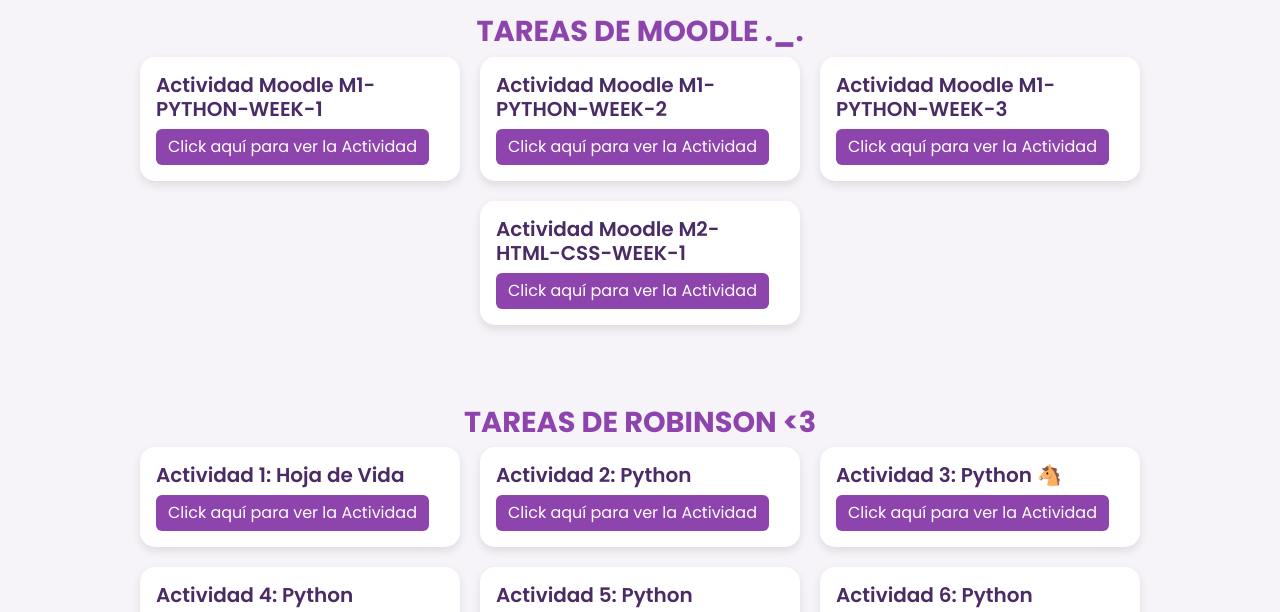
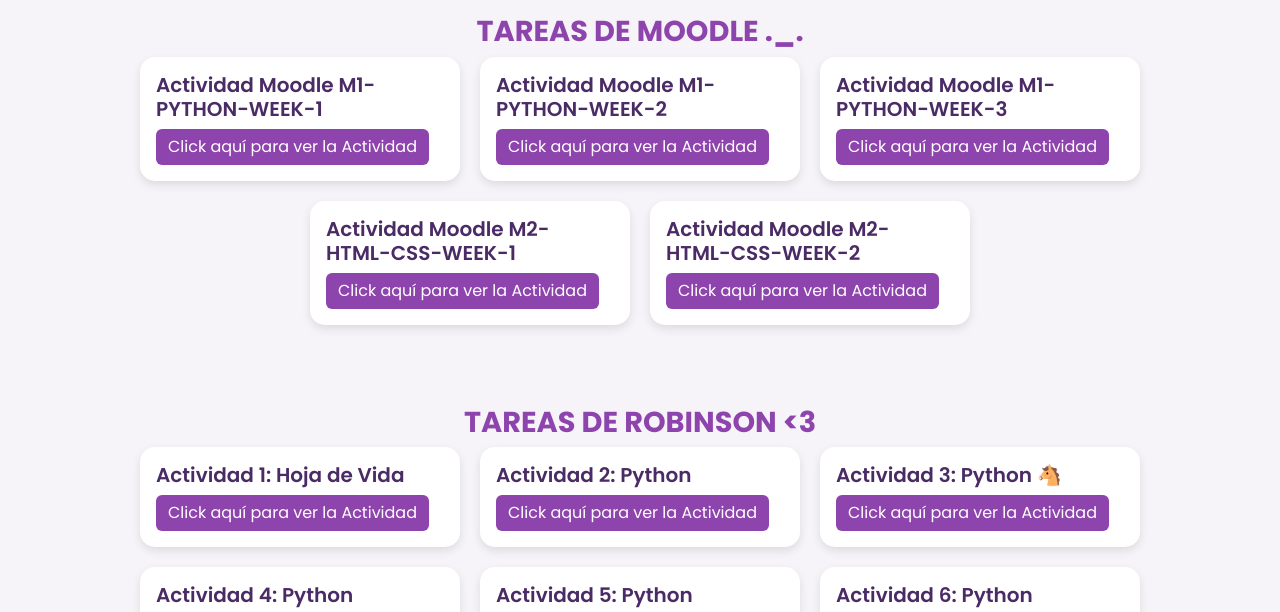
Before and after one commit to TITOS-DEV/PORTAFOLIO-JHONAT-N, a plain HTML site: page tareas.html in a window 1280 px wide. Shown: the part 155-767 px from the top of the page. Drawn offline with nearby package versions, Linux system fonts and the light colour scheme.

Commit message:
Add Moodle Week 2 activity card to tareas.html

```diff
--- a/tareas.html
+++ b/tareas.html
@@ -62,6 +62,13 @@
             <div class="card-body">
                 <h5 class="card-title">Actividad Moodle M2-HTML-CSS-WEEK-1</h5>
                 <a href="https://titos-dev.github.io/m2_html_css_moodle_week1/" class="btn btn-primary">Click aquí para ver la Actividad</a>
+            </div>
+        </div>
+
+            <div class="card" style="width: 20rem;">
+            <div class="card-body">
+                <h5 class="card-title">Actividad Moodle M2-HTML-CSS-WEEK-2</h5>
+                <a href="https://github.com/TITOS-DEV/m2_html_css_moodle_week1/tree/week2" class="btn btn-primary">Click aquí para ver la Actividad</a>
             </div>
         </div>
     </div>
```
